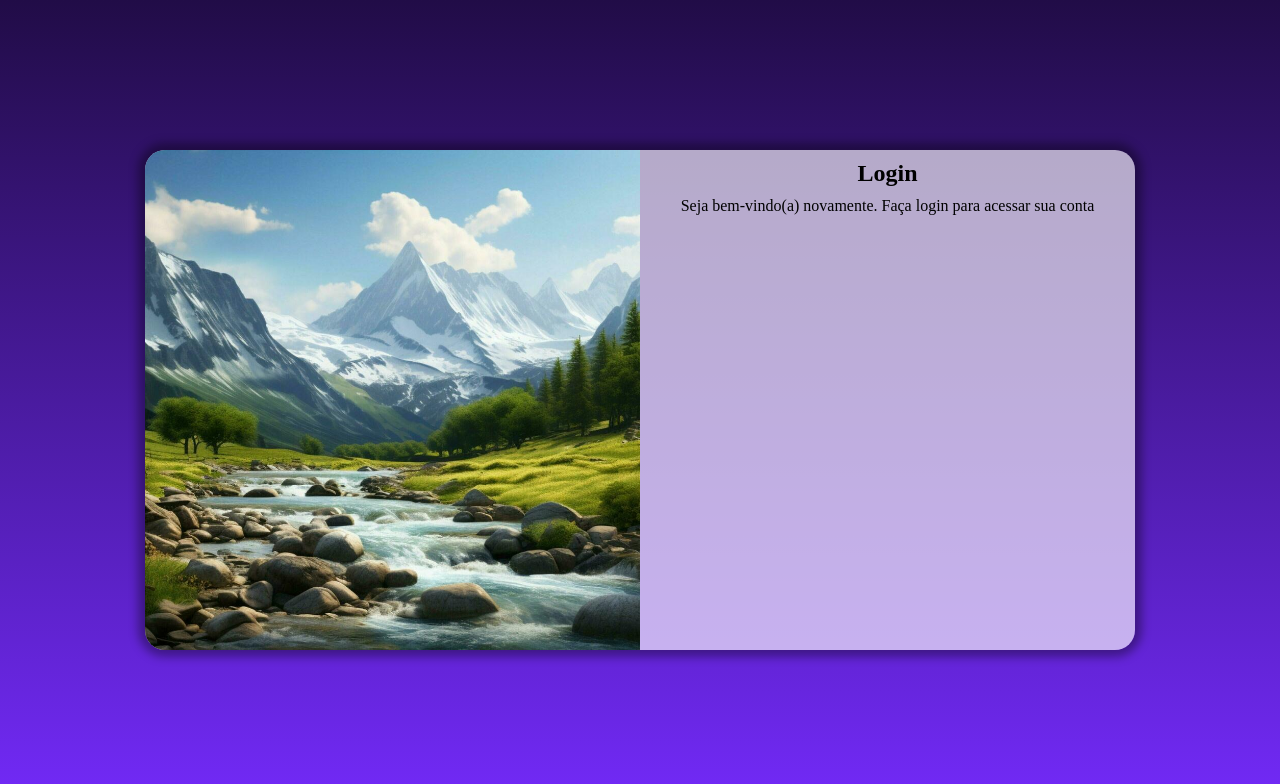
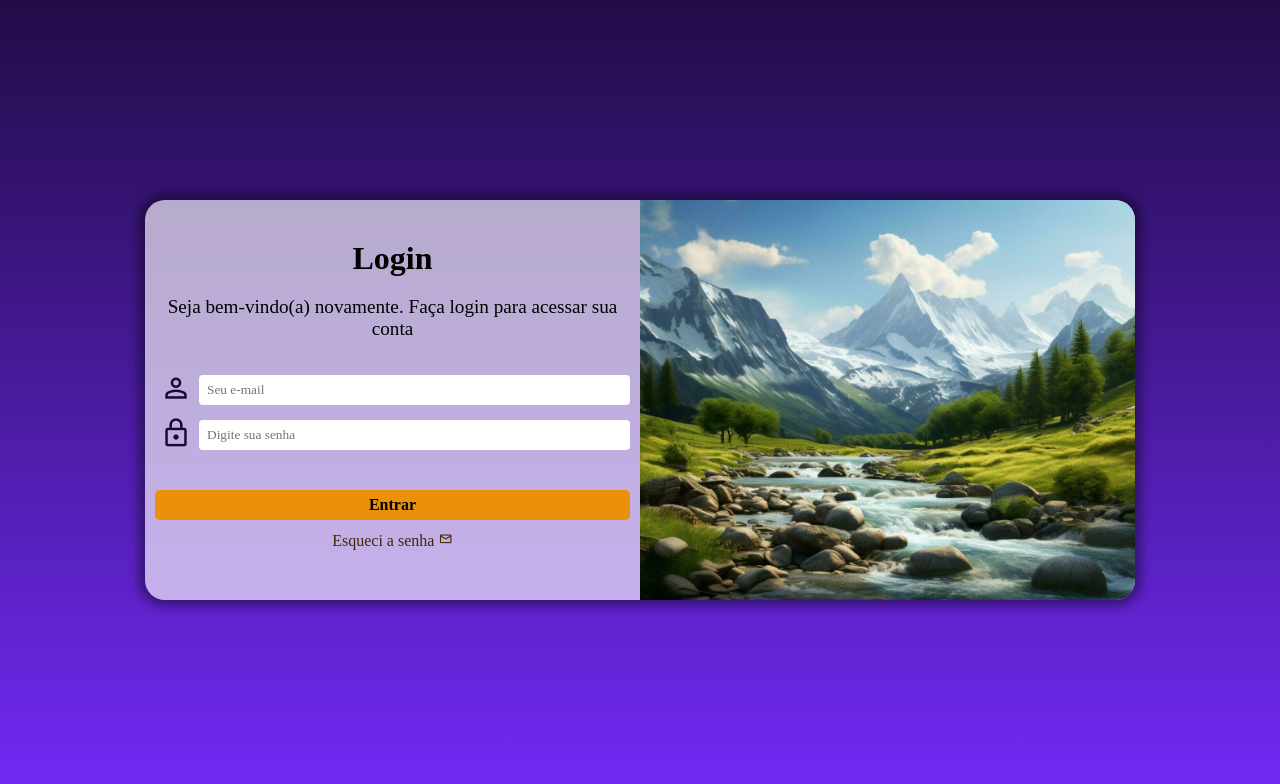
Before and after one commit to gabrielssmacedo/Projeto-pagina-login, a plain HTML site: page index.html in a window 1280 px wide. Drawn offline with nearby package versions, Linux system fonts and the light colour scheme.

Commit message:
Finalizando exercicio Tela de Login

```diff
--- a/estilos/media-query.css
+++ b/estilos/media-query.css
@@ -18,6 +18,7 @@
 
     section#login {
         width: 90vw;
+        height: 370px;
     }
 
     #login > div#imagem {
@@ -39,13 +40,25 @@
 
     #login > div#formulario > p {
 
-        margin-top: 20px;
-        font-size: 1.2em;
+        margin: 20px 0px;
+        font-size: 1.1em;
       }
 
       #login > div#formulario > h1 {
         margin-top: 25px;
         font-size: 1.9em;
+    }
+
+    div.campo > input {
+        height: 30px;
+        padding: 8px;
+        width: calc(100% - 44px);
+        transform: translateY(-10px);
+        margin-top: 15px;
+    }
+
+    form > input[type=submit] {
+        margin-top: 40px;
     }
 }
 
@@ -57,13 +70,40 @@
 
     section#login {
         width: 990px;
+        height: 400px;
     }
 
     section#login > div#imagem {
         width: 50%;
         height: 100%;
-        float: left;
+        float: right;
         background: url(../imagens/img-grande.jpg) no-repeat center center;
         background-size: cover;
     }
+     #login > div#formulario {
+      float: left;
+      width: 50%;
+    }
+
+    #login > div#formulario > h1 {
+       font-size: 2em;
+       margin-top: 30px;
+    }
+
+    #login > div#formulario > p {
+        font-size: 1.2em;
+        margin-top: 19px;
+    }
+
+    div.campo > input {
+        height: 30px;
+        padding: 8px;
+        width: calc(100%-50px);
+        transform: translateY(-10px);
+        margin-top: 40px;
+    }
+
+    form > input[type=submit] {
+        margin-top: 60px;
+    }
 }
--- a/estilos/style.css
+++ b/estilos/style.css
@@ -3,9 +3,9 @@
 :root {
     --cor00: rgba(255, 255, 255, 0.644);
     --cor01: #2e1164;
-    --cor02: rgb(235, 144, 9);
-    --cor03:  #4b1e9e;
-    --cor04:  #1625b1;
+    --cor02: #eb9009;
+    --cor03:  #6b39c9;
+    --cor04:  #1c2cbe;
     --font01: 'Arial, Helvetica, sans-serif';
     --font02: 'system-ui, -apple-system, BlinkMacSystemFont, 'Segoe UI', Roboto, Oxygen, Ubuntu, Cantarell, 'Open Sans', 'Helvetica Neue', sans-serif';
 }
@@ -34,13 +34,13 @@ section#login {
     position: absolute;
     top: 50%;
     left: 50%;
-    transform: translate(-50%, -50%);
     background-color: var(--cor00);
     width: 250px;
     height: 500px;
     border-radius: 20px;
     box-shadow: 0px 0px 10px 7px rgba(0, 0, 0, 0.363);
     overflow: hidden;
+    transform: translate(-50%, -50%);
     transition: width 0.3s height 1s;
     transition-timing-function: ease;
 }
@@ -56,6 +56,7 @@ section#login {
 
 #login > div#formulario {
     display: block;
+    padding: 10px;
 }
 
 #login > div#formulario > h1 {
@@ -65,6 +66,77 @@ section#login {
 
 #login > div#formulario > p {
     text-align: center;
-    margin-top: 10px;
+    margin-top: 15px;
+    font-size: 0.8em;
 
 }
+
+form > div.campo {
+    display: block;
+    width: 100%;
+    height: 40px;
+    margin: 5px 0px;
+}
+
+div.campo > label {
+    display: none;
+}
+
+div.campo > span {
+    color: #180835;
+    font-size: 2em;
+    width: 40px;
+    padding: 5px;
+}
+
+div.campo > input {
+    border: none;
+    height: 25px;
+    border-radius: 4px;
+    padding: 4px;
+    width: calc(100% - 44px);
+    margin-top: 30px;
+    transform: translateY(-10px);
+}
+
+div.campo > input:hover {
+    border: 1px solid rgba(0, 0, 0, 0.616);
+}
+
+form > input[type=submit] {
+    display: block;
+    font-size: 1em;
+    width: 100%;
+    height: 30px;
+    background-color: var(--cor02);
+    border: none;
+    border-radius: 5px;
+    font-weight: bold;
+    margin-top: 25px;
+}
+
+form > input[type=submit]:hover {
+    background-color: #b36e07;
+    box-shadow: 0px 0px 1px 1px rgba(0, 0, 0, 0.37);
+    cursor: pointer;
+}
+
+form > a.botao {
+    display: block;
+    text-align: center;
+    font-size: 1em;
+    width: 100%;
+    height: 40px;
+    padding-top: 7px;
+    margin-top: 5px;
+    text-decoration: none;
+    color: #412701;
+}
+
+form > a.botao:hover {
+    text-decoration: underline;
+}
+
+form > a.botao > span {
+    font-size: 0.9em;
+}
--- a/index.html
+++ b/index.html
@@ -4,6 +4,7 @@
     <meta charset="UTF-8">
     <meta name="viewport" content="width=device-width, initial-scale=1.0">
     <title>Login</title>
+    <link href="https://fonts.googleapis.com/css2?family=Material+Symbols+Outlined" rel="stylesheet" />
     <link rel="stylesheet" href="estilos/style.css">
     <link rel="stylesheet" href="estilos/media-query.css">
 </head>
@@ -16,8 +17,21 @@
             <div id="formulario">
                 <h1>Login</h1>
                 <p>Seja bem-vindo(a) novamente. Faça login para acessar sua conta</p>
-                <form action="login.php" method="post">
-
+                <form action="login.php" method="post" autocomplete="on">
+                    <div class="campo">
+                        <span class="material-symbols-outlined">person</span>
+                        <input type="email" name="login" id="ilogin" requerid placeholder="Seu e-mail" autocomplete="email" maxlength="30">
+                        <label for="ilogin">E-mail</label>
+                    </div>
+                    <div class="campo">
+                        <span class="material-symbols-outlined">
+                            lock</span>
+                        <input type="password" name="senha" id="isenha" placeholder="Digite sua senha" requerid autocomplete="current-password" maxlength="10" minlength="7">
+                        <label for="isenha">Senha</label>
+                    </div>
+                    <input type="submit" value="Entrar">
+                    <a href="esqueci.html" class="botao">Esqueci a senha <span class="material-symbols-outlined">
+                        mail</span></a>
 
                 </form>
             </div>
```
